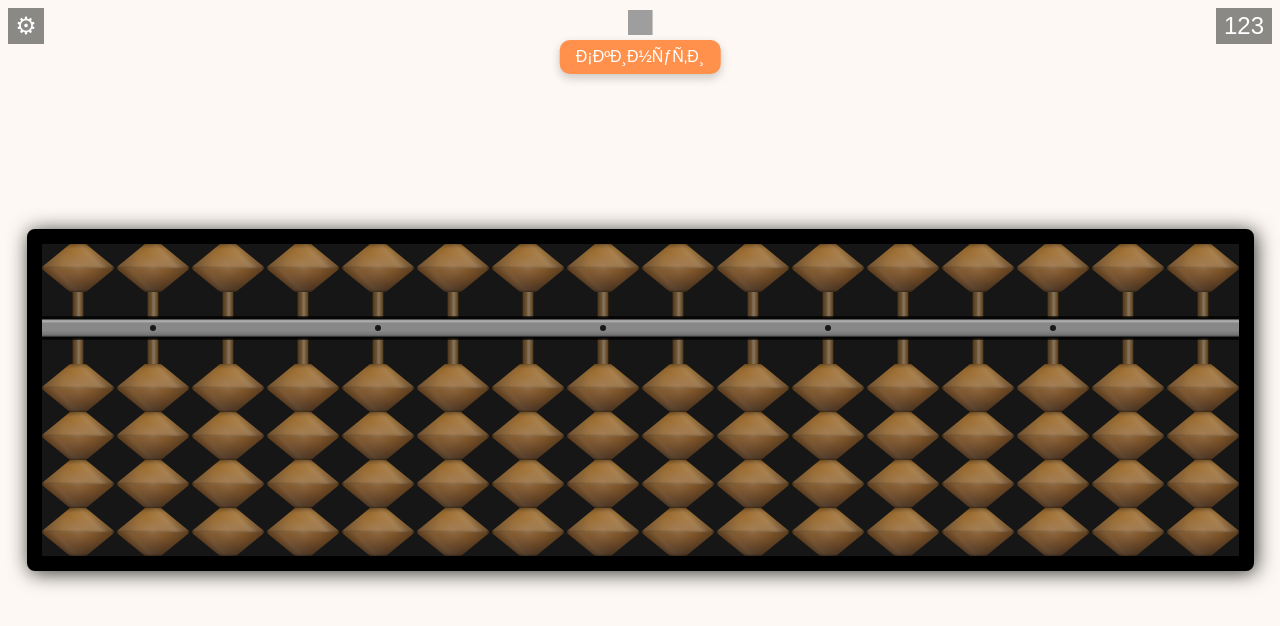
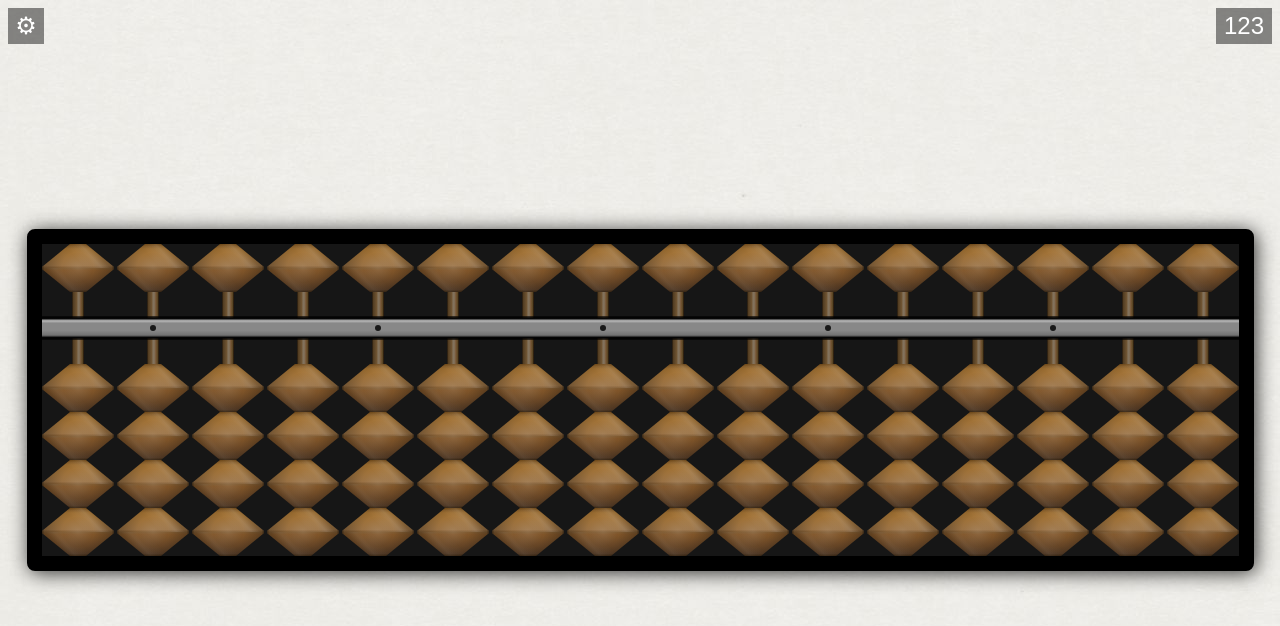
Before and after one commit to mindworldschool/soroban, a plain HTML site: page index.html in a window 1280 px wide. Drawn offline with Linux system fonts and the light colour scheme; grey boxes are pictures that could not be loaded; a web font is replaced by a local one.

Commit message:
Add files via upload

```diff
--- a/index.html
+++ b/index.html
@@ -1,95 +1,6 @@
-<!DOCTYPE html>
-<html><head><style>
-html, body { height: 100%; margin: 0; }
-body { background-color: #fdf8f3 !important; background-image: none !important; }
-#root { background-color: #fdf8f3 !important; }
-#soroban { background-color: #fdf8f3 !important; background-image: none !important; }
-#header-bar {
-  position: fixed;
-  top: 10px;
-  left: 50%;
-  transform: translateX(-50%);
-  text-align: center;
-  z-index: 9999;
-}
-#mw-logo {
-  width: 25px;
-  height: 25px;
-  display: block;
-  margin: 0 auto 5px auto;
-}
-#resetBtn {
-  background-color: #ff914d;
-  color: #fff;
-  border: none;
-  border-radius: 10px;
-  padding: 8px 16px;
-  font-size: 16px;
-  font-family: 'Montserrat', sans-serif;
-  cursor: pointer;
-  box-shadow: 0 4px 10px rgba(0,0,0,0.2);
-  transition: transform 0.2s ease, background-color 0.3s;
-}
-#resetBtn:hover { background-color: #ff7a29; transform: scale(1.05); }
-#resetBtn:active { transform: scale(0.95); }
-</style></head><body><div id="header-bar"><img alt="MindWorld School" id="mw-logo" src="logo.png"/><button id="resetBtn">Скинути</button></div><!DOCTYPE html>
-<meta charset="utf-8"/><meta content="width=device-width, initial-scale=1.0, maximum-scale=1.0, user-scalable=no" name="viewport"/><meta content="yes" name="apple-mobile-web-app-capable"/><div id="root"></div><script src="soroban.js"></script><script>
-(function(){
-  function doReset(){
-    if (location && typeof location.reload === 'function') location.reload();
-  }
-  document.addEventListener('DOMContentLoaded', function(){
-    var b = document.getElementById('resetBtn');
-    if (b) b.addEventListener('click', doReset);
-  });
-  const map = new Map([
-    ["Reset","Скинути"],
-    ["Start","Почати"],
-    ["Check","Перевірити"],
-    ["Menu","Меню"],
-    ["Level","Рівень"],
-    ["About","Про програму"],
-    ["Settings","Налаштування"],
-    ["Help","Допомога"],
-    ["Practice","Практика"],
-    ["Trainer","Тренажер"],
-    ["Score","Рахунок"],
-    ["OK","Гаразд"],
-    ["Cancel","Скасувати"],
-    ["Close","Закрити"],
-  ]);
-  function translateNode(node){
-    if (node.nodeType === Node.TEXT_NODE){
-      const raw = node.nodeValue;
-      const text = raw.trim();
-      if (!text) return;
-      if (map.has(text)){
-        node.nodeValue = raw.replace(text, map.get(text));
-      }
-    } else if (node.nodeType === Node.ELEMENT_NODE){
-      const t = (node.textContent||"").trim();
-      if (map.has(t)) node.textContent = map.get(t);
-    }
-  }
-  function walk(root){
-    const walker = document.createTreeWalker(root, NodeFilter.SHOW_ELEMENT | NodeFilter.SHOW_TEXT, null);
-    let n;
-    while(n = walker.nextNode()){
-      translateNode(n);
-    }
-  }
-  function apply(){
-    walk(document.body || document);
-  }
-  const ready = () => {
-    apply();
-    const obs = new MutationObserver(() => apply());
-    obs.observe(document.body || document.documentElement, {childList:true, subtree:true, characterData:true});
-  };
-  if (document.readyState === "loading") {
-    document.addEventListener("DOMContentLoaded", ready);
-  } else {
-    ready();
-  }
-})();
-</script></body></html>
+<!doctype html>
+<meta charset="utf-8">
+<meta name="viewport" content="width=device-width, initial-scale=1.0, maximum-scale=1.0, user-scalable=no">
+<meta name="apple-mobile-web-app-capable" content="yes">
+<div id="root"></div>
+<script src="soroban.js"></script>
```
